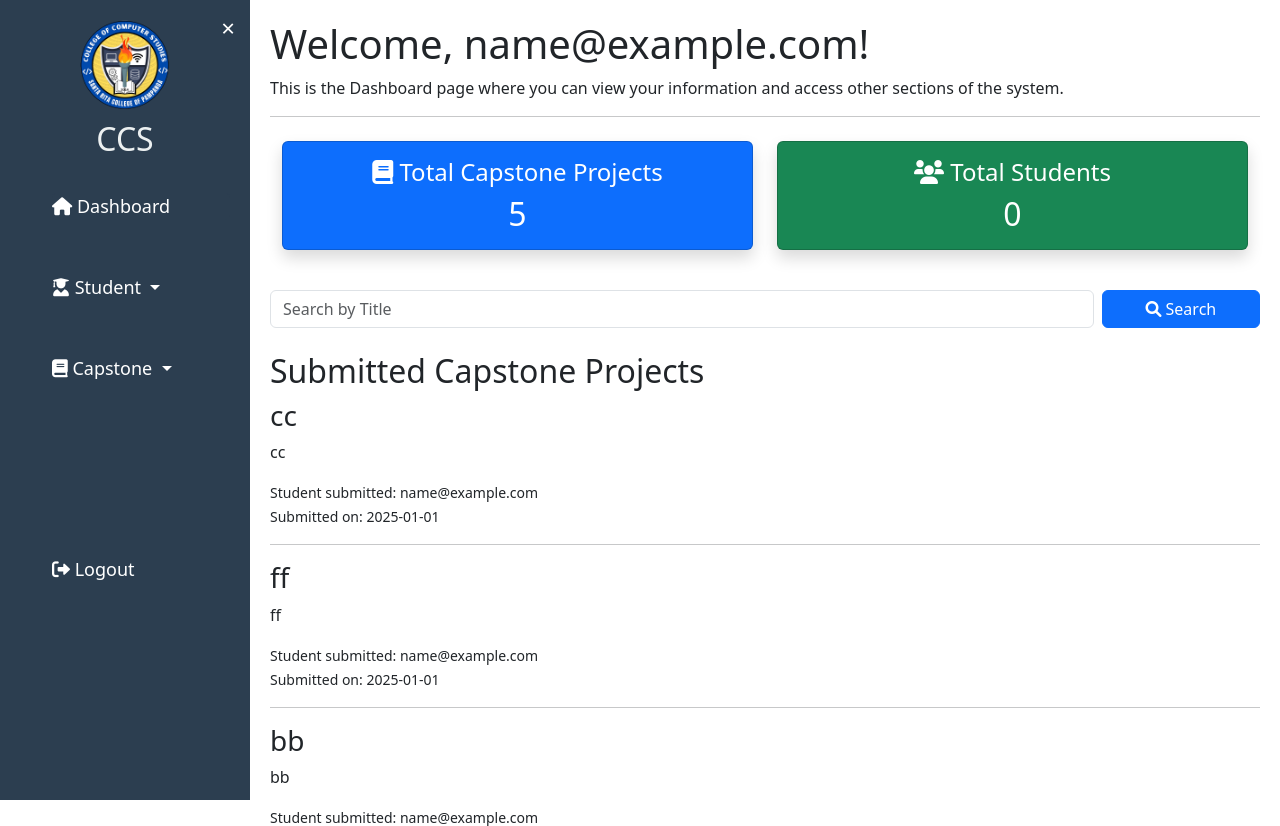
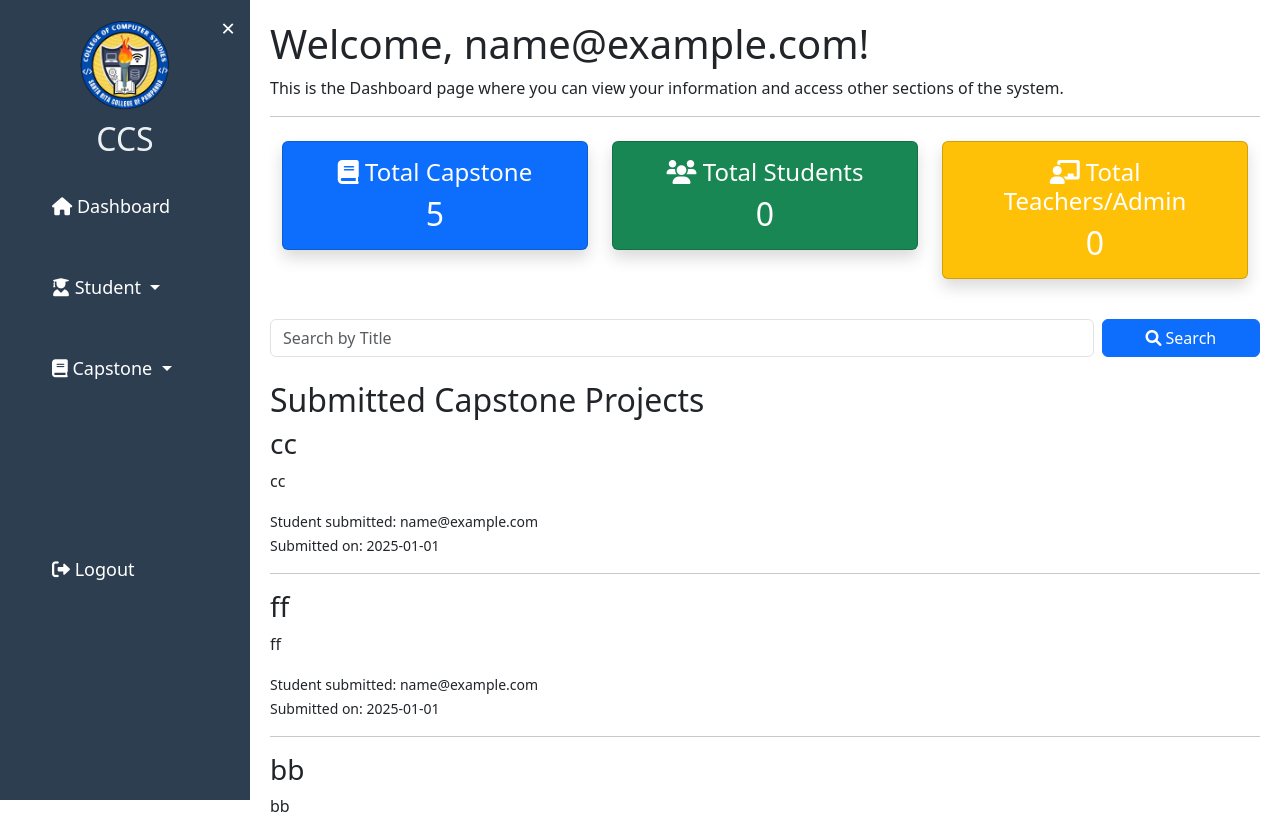
Before and after one commit to jordanzap-glitch/ccs2, a PHP site: page /admin/dashboard.php in a window 1280 px wide. Shown: the top 826 px of the page. Run offline with PHP 8.4, Linux system fonts and the light colour scheme; the visitor is signed in with stand-in values (Sample User, id 1); data comes from the database, SQL or seed files in the repository; data that the repository does not hold is empty.

Commit message:
add total teacher

```diff
--- a/admin/dashboard.php
+++ b/admin/dashboard.php
@@ -15,6 +15,11 @@ if (strlen($_SESSION['id']) == 0) {
     $studentCountQuery = "SELECT COUNT(*) AS total FROM tblstudent";
     $studentCountResult = $conn->query($studentCountQuery);
     $studentCount = $studentCountResult->fetch_assoc()['total'];
+
+    // Count total teachers
+    $teacherCountQuery = "SELECT COUNT(*) AS total FROM tblteacher";
+    $teacherCountResult = $conn->query($teacherCountQuery);
+    $teacherCount = $teacherCountResult->fetch_assoc()['total'];
 ?>
 <!DOCTYPE html>
 <html lang="en">
@@ -84,21 +89,21 @@ if (strlen($_SESSION['id']) == 0) {
 
     <hr>
 
-    <!-- Capstone and Student Count Boxes -->
+    <!-- Count Boxes -->
     <div class="container mt-4" id="row-count">
         <div class="row">
             <!-- Capstone Projects Count -->
-        <div class="col-12 col-md-6 mb-3">
+            <div class="col-12 col-md-4 mb-3">
                 <div class="card text-white bg-primary shadow rounded">
                     <div class="card-body text-center">
-                    <h4 class="card-title"><i class="fas fa-book"></i> Total Capstone Projects</h4>
+                        <h4 class="card-title"><i class="fas fa-book"></i> Total Capstone</h4>
                         <h2 class="card-text"><?php echo $capstoneCount; ?></h2>
                     </div>
                 </div>
             </div>
 
             <!-- Total Students Count -->
-        <div class="col-12 col-md-6 mb-3">
+            <div class="col-12 col-md-4 mb-3">
                 <div class="card text-white bg-success shadow rounded">
                     <div class="card-body text-center">
                         <h4 class="card-title"><i class="fas fa-users"></i> Total Students</h4>
@@ -106,9 +111,18 @@ if (strlen($_SESSION['id']) == 0) {
                     </div>
                 </div>
             </div>
+
+            <!-- Total Teachers Count -->
+            <div class="col-12 col-md-4 mb-3">
+                <div class="card text-white bg-warning shadow rounded">
+                    <div class="card-body text-center">
+                        <h4 class="card-title"><i class="fas fa-chalkboard-teacher"></i> Total Teachers/Admin</h4>
+                        <h2 class="card-text"><?php echo $teacherCount; ?></h2>
                     </div>
                 </div>
-
+            </div>
+        </div>
+    </div>
 
     <br>
     <!-- Search Bar -->
@@ -131,7 +145,6 @@ if (strlen($_SESSION['id']) == 0) {
     <h2>Submitted Capstone Projects</h2>
     <div class="capstone-list">
         <?php
-        // Secure search query
         $searchTerm = isset($_GET['search']) ? trim($_GET['search']) : '';
 
         $sql = "SELECT title, abstract AS description, submit_date AS submitted_at FROM tbl_capstone";
@@ -168,7 +181,7 @@ if (strlen($_SESSION['id']) == 0) {
     </div>
 </div>
 
-<!-- Bootstrap JS (For dropdown functionality) -->
+<!-- Bootstrap JS -->
 <script src="https://cdn.jsdelivr.net/npm/bootstrap@5.3.0/dist/js/bootstrap.bundle.min.js"></script>
 
 <script>
```
Lines whose indentation alone changed are shown as unchanged.
